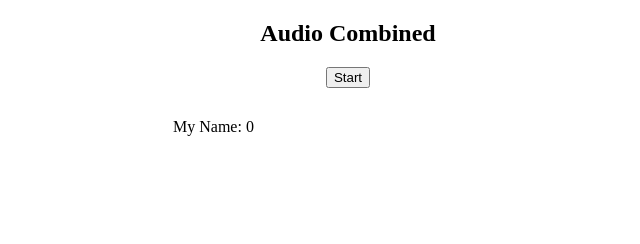
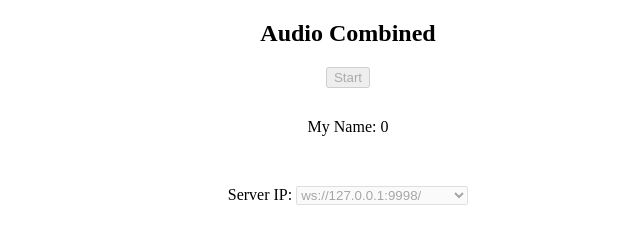
Before and after one commit to JokerYan/Audio-Broadcasting-HTML5-Client, a plain HTML site: page index.html in a window 1280 px wide. Both pictures are taken after a click on the button "Start". Shown: the whole page, without its empty margins (292-932 px from the left). Drawn offline with Linux system fonts and the light colour scheme.

Commit message:
Select Server IP

```diff
--- a/css/styles.css
+++ b/css/styles.css
@@ -5,11 +5,18 @@
 }
 
 div.name{
-    width: 350px;
+    width: fit-content;
     margin: auto;
 }
 
 ul#targetNameList{
-    width: 300px;
+    padding-right: 30px;
+    width: fit-content;
     margin: auto;
 }
+
+div.serverIp{
+    width: fit-content;
+    margin: auto;
+    padding-top: 50px;
+}
--- a/index.html
+++ b/index.html
@@ -13,7 +13,7 @@
 <body>
     <div class="title">
         <h2>Audio Combined</h2>
-        <button onclick="startConnection()">Start</button>
+        <button id="startBtn" onclick="startConnection()">Start</button>
     </div>
     <audio id="audio" autoplay></audio>
     <div class="name">
@@ -21,6 +21,13 @@
         <label id="myName"></label>
     </div>
     <ul id="targetNameList"></ul>
+    <div class="serverIp">
+        <label>Server IP: </label>
+        <select id="serverIpSelect" onchange="changeIp()">
+            <option value="ws://127.0.0.1:9998/">ws://127.0.0.1:9998/</option>
+            <option value="ws://192.168.1.191:9998/">ws://192.168.1.191:9998/</option>
+        </select>
+    </div>
 
     <script src="js/scripts.js"></script>
 </body>
--- a/js/scripts.js
+++ b/js/scripts.js
@@ -5,6 +5,7 @@ var clientChannelMap;
 
 var bufferLength = 5;
 var myName;
+var serverIp;
 
 
 (function(){
@@ -12,6 +13,7 @@ var myName;
    myName = Math.round((performance.now() * 10000)).toString();
    document.getElementById("myName").innerHTML = myName;
    audio = document.getElementById('audio');
+   serverIp = document.getElementById("serverIpSelect").value;
    clientChannelMap = new Map();
 })();
 
@@ -33,6 +35,8 @@ class ClientChannel{
 function startConnection(){
    console.log("Connection Starting...");
    context = new AudioContext();
+   document.getElementById("serverIpSelect").disabled = true;
+   document.getElementById("startBtn").disabled = true;
    WebSocketInit();
 }
 
@@ -122,7 +126,7 @@ function WebSocketInit() {
    //   alert("WebSocket is supported by your Browser!");
 
       // Let us open a web socket
-      ws = new WebSocket("ws://127.0.0.1:9998/");
+      ws = new WebSocket(serverIp);
       ws.binaryType = "arraybuffer";
 
       ws.onopen = function() {
@@ -242,3 +246,7 @@ function updateSubscription(){
       clearOffset(name);
    }
 }
+
+function changeIp(){
+   serverIp = document.getElementById("serverIpSelect").value;
+}
```
